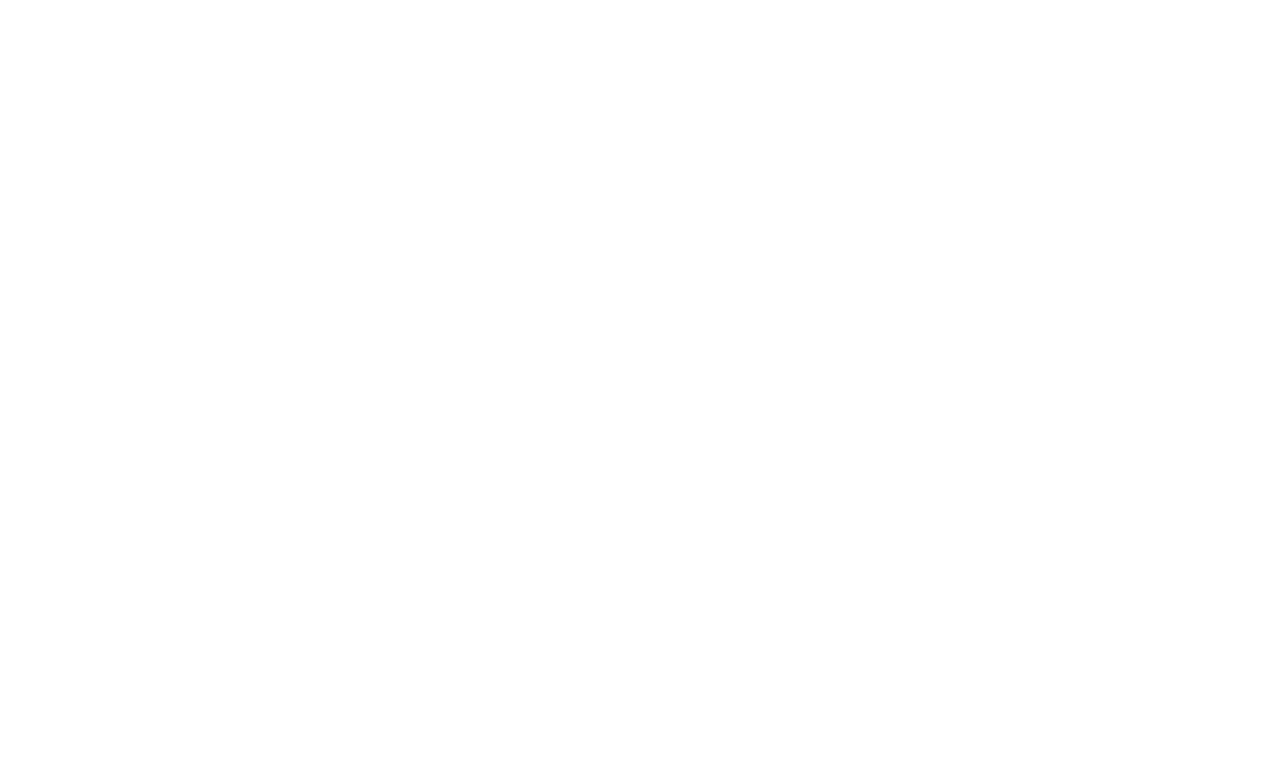
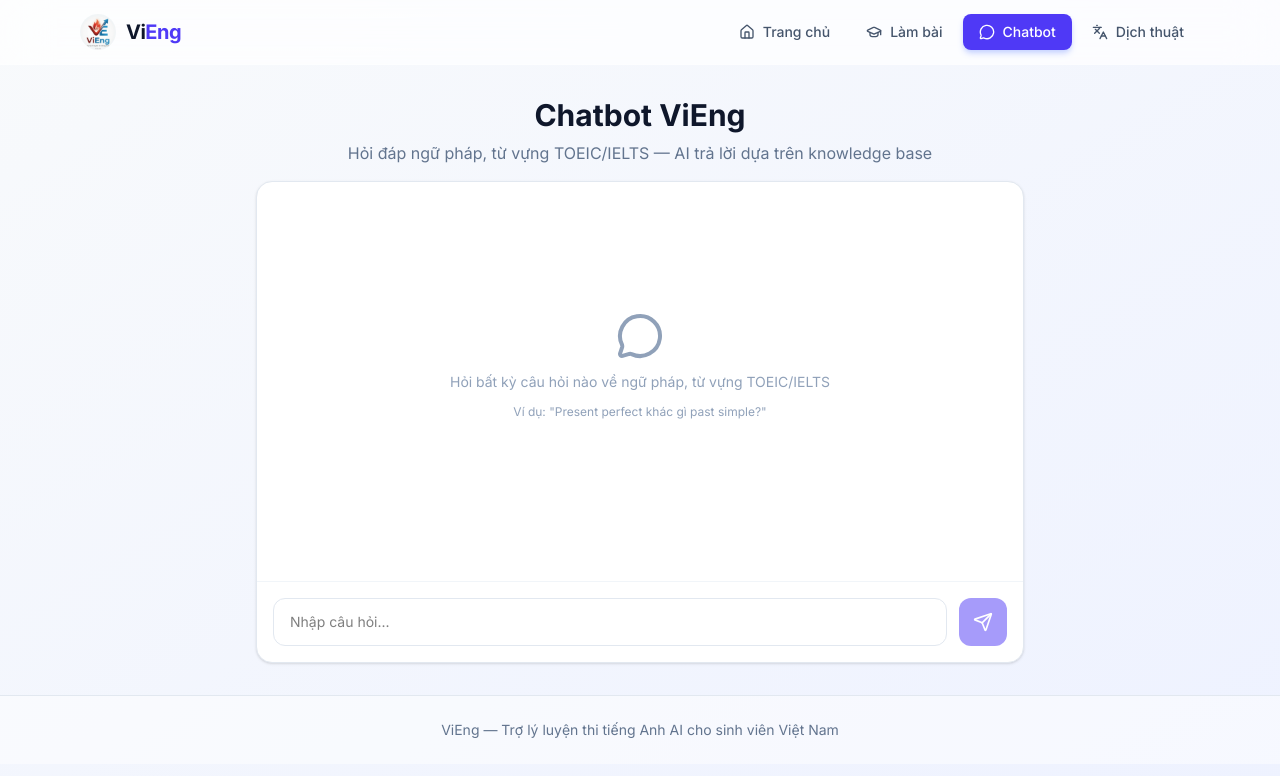
Before and after one commit to LeNhan18/ViEng, a React (Vite) app in the folder frontend/: page /chat in a window 1280 px wide. Before the commit this address had no page. Shown: the top 776 px of the page. Built offline with nearby package versions, Linux system fonts and the light colour scheme.

Commit message:
Giao diện Chatbot

```diff
--- a/frontend/src/App.jsx
+++ b/frontend/src/App.jsx
@@ -4,6 +4,7 @@
 import Exam from "./pages/Exam";
 import Result from "./pages/Result";
 import Translate from "./pages/Translate";
+import Chat from "./pages/Chat";
 
 export default function App() {
   return (
@@ -13,6 +14,7 @@
         <Route path="/exam" element={<Exam />} />
         <Route path="/result" element={<Result />} />
         <Route path="/translate" element={<Translate />} />
+        <Route path="/chat" element={<Chat />} />
       </Route>
     </Routes>
   );
--- a/frontend/src/api.js
+++ b/frontend/src/api.js
@@ -40,3 +40,11 @@
   });
   return data;
 }
+
+export async function chat({ message, history }) {
+  const { data } = await api.post("/chat", {
+    message,
+    history: history || [],
+  });
+  return data;
+}
--- a/frontend/src/components/Layout.jsx
+++ b/frontend/src/components/Layout.jsx
@@ -1,9 +1,10 @@
 import { Outlet, Link, useLocation } from "react-router-dom";
-import { Home, GraduationCap, Languages } from "lucide-react";
+import { Home, GraduationCap, Languages, MessageCircle } from "lucide-react";
 
 const navItems = [
   { path: "/", label: "Trang chủ", icon: Home },
   { path: "/exam", label: "Làm bài", icon: GraduationCap },
+  { path: "/chat", label: "Chatbot", icon: MessageCircle },
   { path: "/translate", label: "Dịch thuật", icon: Languages },
 ];
 
--- /dev/null
+++ b/frontend/src/pages/Chat.jsx
@@ -0,0 +1,131 @@
+import { useState, useRef, useEffect } from "react";
+import { chat } from "../api";
+import { Send, Loader2, MessageCircle, BookOpen } from "lucide-react";
+
+export default function Chat() {
+  const [messages, setMessages] = useState([]);
+  const [input, setInput] = useState("");
+  const [loading, setLoading] = useState(false);
+  const [error, setError] = useState("");
+  const bottomRef = useRef(null);
+
+  useEffect(() => {
+    bottomRef.current?.scrollIntoView({ behavior: "smooth" });
+  }, [messages]);
+
+  async function handleSend() {
+    const text = input.trim();
+    if (!text || loading) return;
+
+    setInput("");
+    setError("");
+    const userMsg = { role: "user", content: text };
+    setMessages((prev) => [...prev, userMsg]);
+    setLoading(true);
+
+    try {
+      const history = messages.map((m) => ({ role: m.role, content: m.content }));
+      const data = await chat({ message: text, history });
+      setMessages((prev) => [
+        ...prev,
+        { role: "assistant", content: data.message, sources: data.sources || [] },
+      ]);
+    } catch (err) {
+      setError(err.response?.data?.detail || "Không thể gửi tin nhắn. Vui lòng thử lại.");
+      setMessages((prev) => prev.slice(0, -1));
+    } finally {
+      setLoading(false);
+    }
+  }
+
+  return (
+    <div className="mx-auto max-w-3xl space-y-4">
+      <div className="text-center">
+        <h1 className="text-3xl font-bold text-slate-900">Chatbot ViEng</h1>
+        <p className="mt-2 text-slate-500">
+          Hỏi đáp ngữ pháp, từ vựng TOEIC/IELTS — AI trả lời dựa trên knowledge base
+        </p>
+      </div>
+
+      <div className="rounded-2xl border border-slate-200 bg-white shadow-sm">
+        <div className="flex h-[480px] flex-col">
+          <div className="flex-1 overflow-y-auto p-4 space-y-4">
+            {messages.length === 0 && (
+              <div className="flex h-full flex-col items-center justify-center gap-3 text-slate-400">
+                <MessageCircle size={48} />
+                <p className="text-sm">Hỏi bất kỳ câu hỏi nào về ngữ pháp, từ vựng TOEIC/IELTS</p>
+                <p className="text-xs">Ví dụ: &quot;Present perfect khác gì past simple?&quot;</p>
+              </div>
+            )}
+
+            {messages.map((m, i) => (
+              <div
+                key={i}
+                className={`flex ${m.role === "user" ? "justify-end" : "justify-start"}`}
+              >
+                <div
+                  className={`max-w-[85%] rounded-2xl px-4 py-3 ${
+                    m.role === "user"
+                      ? "bg-indigo-600 text-white"
+                      : "bg-slate-100 text-slate-800"
+                  }`}
+                >
+                  <p className="whitespace-pre-wrap text-sm leading-relaxed">{m.content}</p>
+                  {m.sources?.length > 0 && (
+                    <div className="mt-2 flex flex-wrap gap-1">
+                      {m.sources.map((s, j) => (
+                        <span
+                          key={j}
+                          className="inline-flex items-center gap-1 rounded bg-indigo-100 px-2 py-0.5 text-xs text-indigo-700"
+                        >
+                          <BookOpen size={12} /> {s}
+                        </span>
+                      ))}
+                    </div>
+                  )}
+                </div>
+              </div>
+            ))}
+
+            {loading && (
+              <div className="flex justify-start">
+                <div className="flex items-center gap-2 rounded-2xl bg-slate-100 px-4 py-3">
+                  <Loader2 size={18} className="animate-spin text-indigo-600" />
+                  <span className="text-sm text-slate-500">Đang suy nghĩ...</span>
+                </div>
+              </div>
+            )}
+            <div ref={bottomRef} />
+          </div>
+
+          {error && (
+            <div className="mx-4 mb-2 rounded-xl bg-red-50 px-4 py-2 text-sm text-red-600">
+              {error}
+            </div>
+          )}
+
+          <div className="border-t border-slate-100 p-4">
+            <div className="flex gap-3">
+              <input
+                type="text"
+                value={input}
+                onChange={(e) => setInput(e.target.value)}
+                onKeyDown={(e) => e.key === "Enter" && !e.shiftKey && handleSend()}
+                placeholder="Nhập câu hỏi..."
+                className="flex-1 rounded-xl border border-slate-200 px-4 py-3 text-sm outline-none focus:border-indigo-500 focus:ring-2 focus:ring-indigo-200"
+                disabled={loading}
+              />
+              <button
+                onClick={handleSend}
+                disabled={loading || !input.trim()}
+                className="flex h-12 w-12 shrink-0 items-center justify-center rounded-xl bg-indigo-600 text-white transition-all hover:bg-indigo-700 disabled:cursor-not-allowed disabled:opacity-50"
+              >
+                <Send size={20} />
+              </button>
+            </div>
+          </div>
+        </div>
+      </div>
+    </div>
+  );
+}
```
